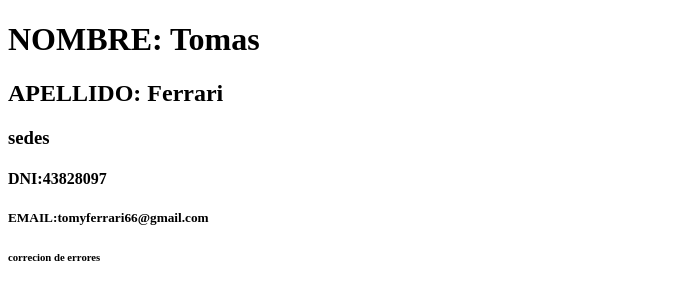
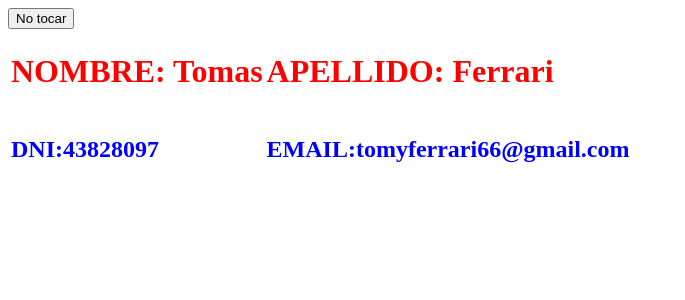
Before and after one commit to TFrrari/FerrariTomas, a plain HTML site: page HTML/index.html in a window 1280 px wide. Shown: the whole page, without its empty margins (0-685 px from the left). Drawn offline with Linux system fonts and the light colour scheme; files whose address does not match are found by name.

Commit message:
cambios en clase del 4 de abril

```diff
--- a/EstilosCSS/estilo.css
+++ b/EstilosCSS/estilo.css
@@ -1,6 +1,3 @@
-h1 {
-    color:Red;
-}
-h2 {
-    color:rgb(147, 232, 11);
-}
+
+    h1{color:Red;}
+    h2{color: blue;}
--- a/FuncionesJavaScript/funciones.js
+++ b/FuncionesJavaScript/funciones.js
@@ -0,0 +1,4 @@
+
+function saludar(tomas) {
+    alert('Hola '+ tomas);
+  }
--- a/HTML/index.html
+++ b/HTML/index.html
@@ -1,18 +1,19 @@
 <!DOCTYPE html>
 <html lang="en">
 <head>
-    <link rel="stylesheet" type="text/css" href="URL">
+    <link rel="stylesheet"  href="C:\Windows\System32\FerrariTomas\EstilosCSS\estilo.css">
     <meta charset="UTF-8">
     <meta http-equiv="X-UA-Compatible" content="IE=edge">
     <meta name="viewport" content="width=device-width, initial-scale=1.0">
     <title>Document</title>
 </head>
 <body>
-    <h1>NOMBRE: Tomas</h1>
-    <h2>APELLIDO: Ferrari</h2>
-    <h3>sedes</h3>
-    <h4>DNI:43828097</h4>
-    <h5>EMAIL:tomyferrari66@gmail.com</h5>
-    <h6>correcion de errores</h6>
+    <button class="favorite styled" type="button" onclick="saludar('Tomas')">No tocar</button>
+    <script src="C:\Windows\System32\FerrariTomas\FuncionesJavaScript\funciones.js"> </script>
+    <table class="default">
+    <tr> <td><h1>NOMBRE: Tomas</h1></td> <td><h1>APELLIDO: Ferrari</h1></td> </tr>
+
+    <tr> <td><h2>DNI:43828097</h2></td> <td><h2>EMAIL:tomyferrari66@gmail.com</h2></td> </tr>
+    </table>
 </body>
 </html>
```
